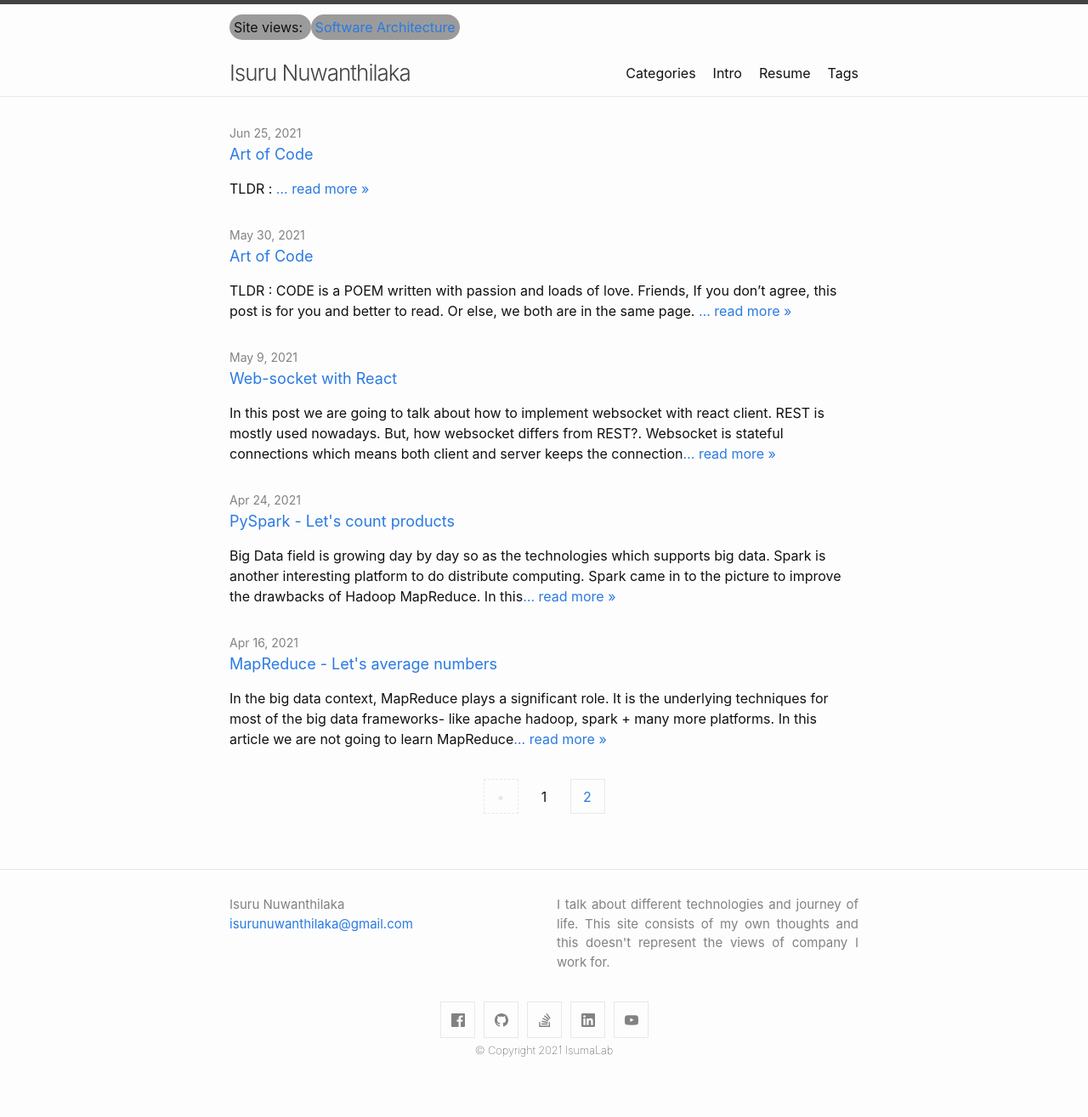
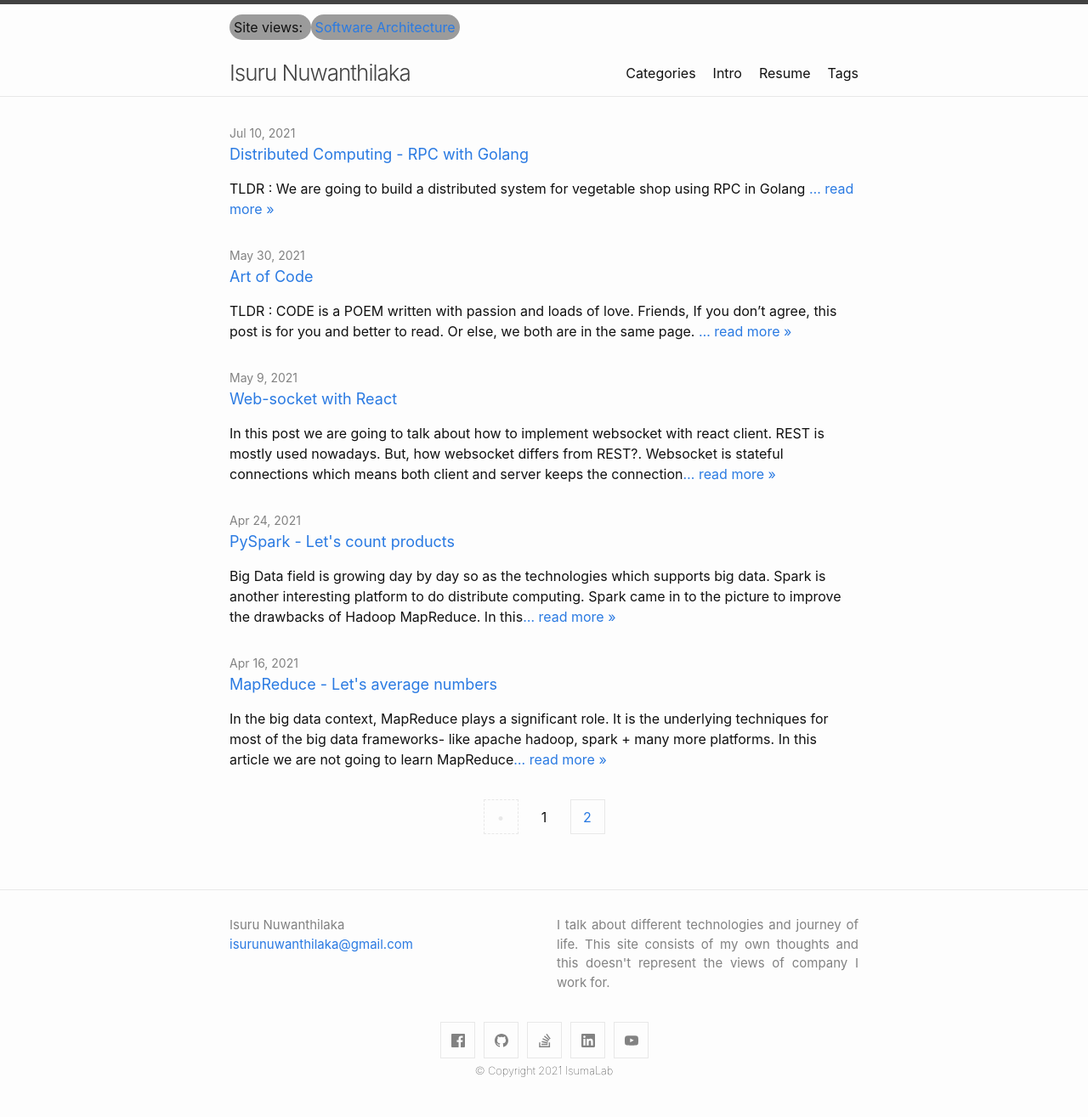
Before and after one commit to isurunuwanthilaka/isurunuwanthilaka.github.io, a Jekyll site: the page built from index.html, in a window 1280 px wide. Shown: the whole page at 85% size. Built offline with Jekyll 4.4.1, drawn with Linux system fonts in a browser that asks for light colours; nearby versions of some CDN libraries; the list of posts is cut into pages by our own code; comment, search, counter and statistics services are not loaded; before the commit the page ends 1291 px from its top, so only the background shows below that.

Commit message:
init ds veg go

```diff
--- a/_config.yml
+++ b/_config.yml
@@ -43,5 +43,3 @@ exclude:
   - Gemfile.lock
   - vendor
   - README.md
-
-future: false
--- /dev/null
+++ b/_posts/2021-07-10-ds-veg-go.md
@@ -0,0 +1,10 @@
+---
+layout: post
+title: Distributed Computing - RPC with Golang
+categories: Software-Engineering
+author : Isuru Nuwanthilaka
+discussion_id: 15
+tags: [Misc]
+---
+
+**TLDR : We are going to build a distributed system for vegetable shop using RPC in Golang**
```
Also changed, not shown: _posts/2021-06-25-cleaning-the-mess.md (deleted, +0 -10 lines).
